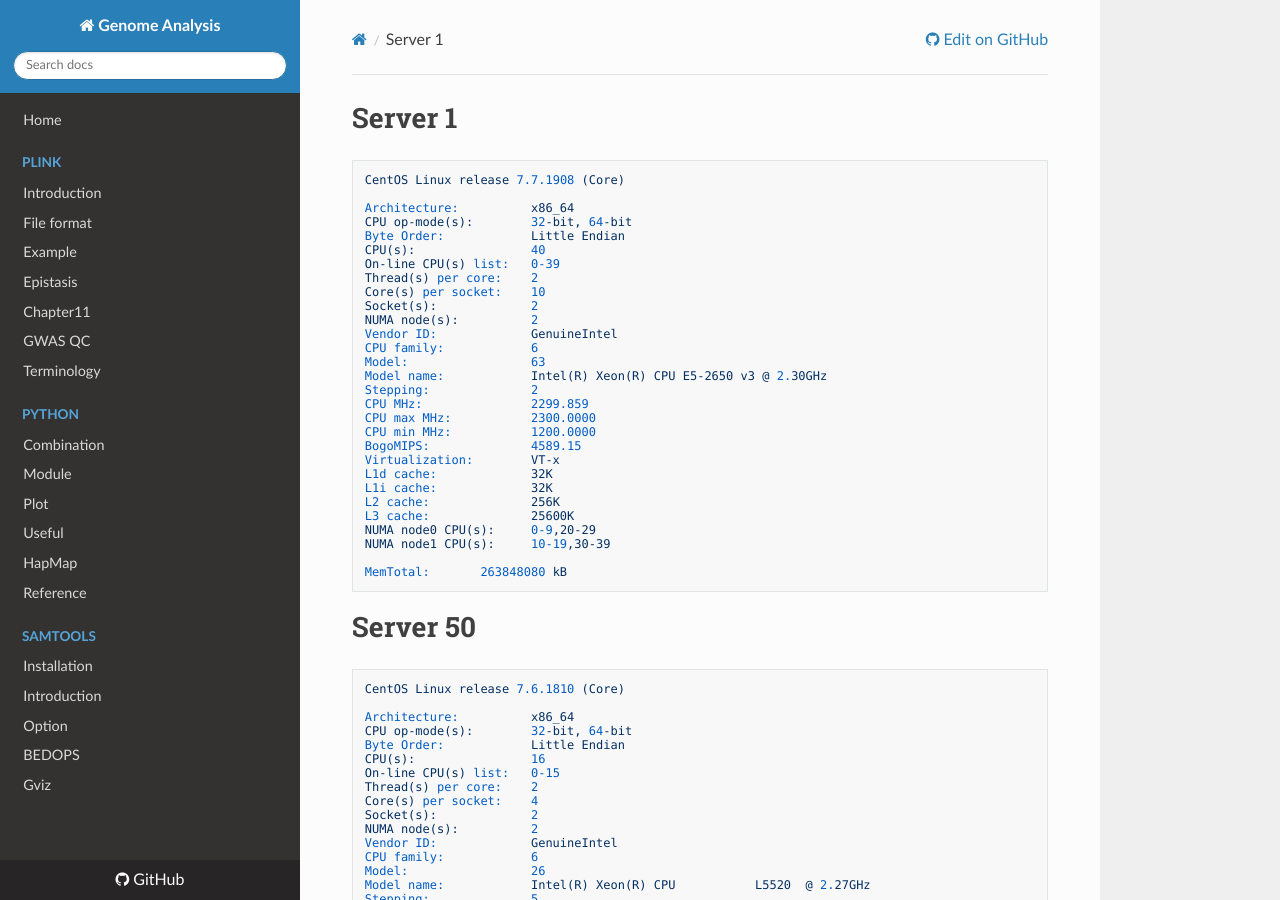
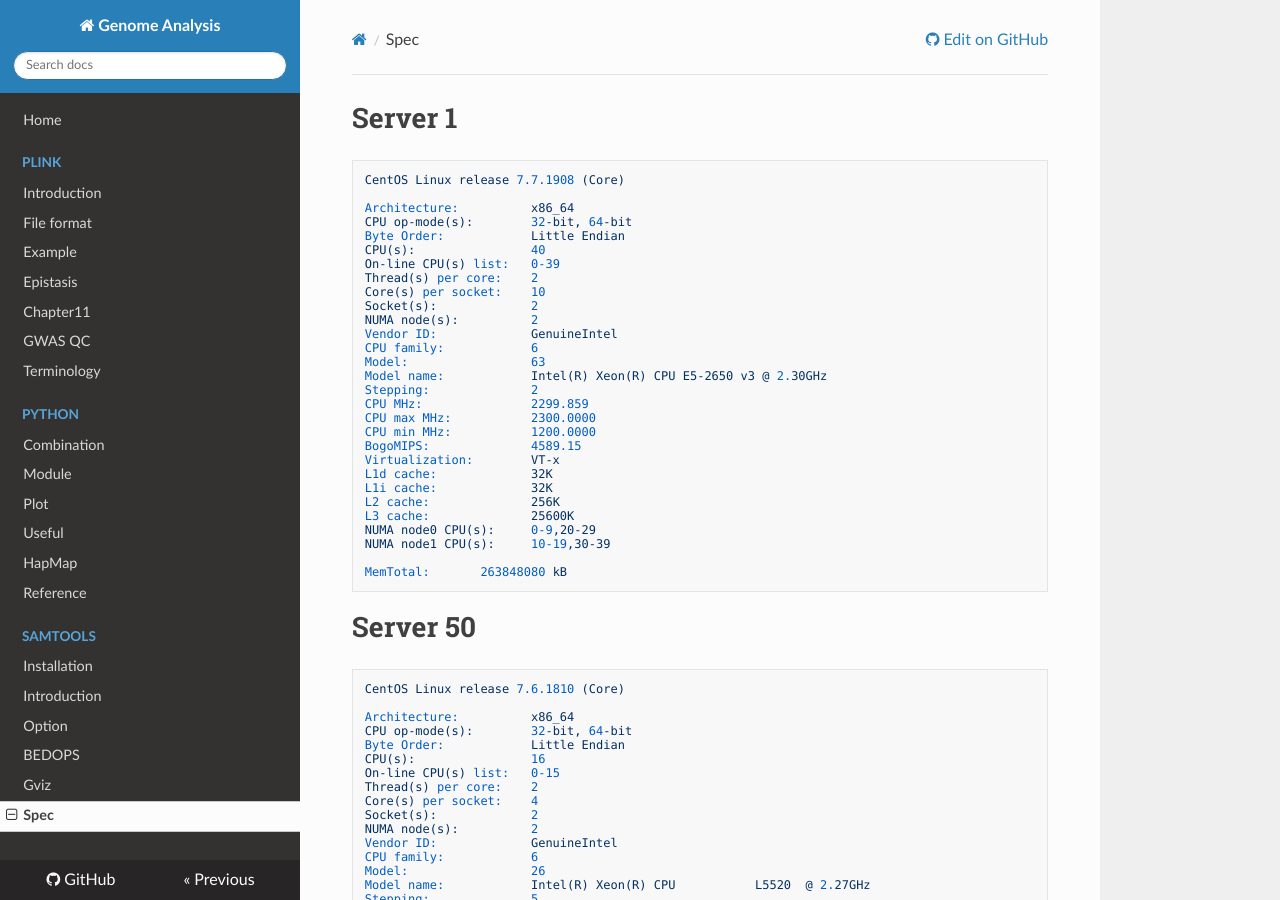
Before and after one commit to WonyoungCho/plink, an MkDocs documentation site: the page built from docs/com_spec.md, in a window 1280 px wide and 900 px high. Built offline with MkDocs 1.6.1, drawn with Linux system fonts in a browser that asks for light colours; nearby versions of some CDN libraries; old or Windows-style settings are respelled for this version of MkDocs.

Commit message:
Update mkdocs.yml

```diff
--- a/mkdocs.yml
+++ b/mkdocs.yml
@@ -29,4 +29,5 @@ pages:
         - 'Option' : 'samtools_opt.md'
     - BEDOPS: 'bedops_int.md'
     - Gviz: 'Gviz_int.md'
+    - Spec: 'com_spec.md'
 theme: readthedocs
```
